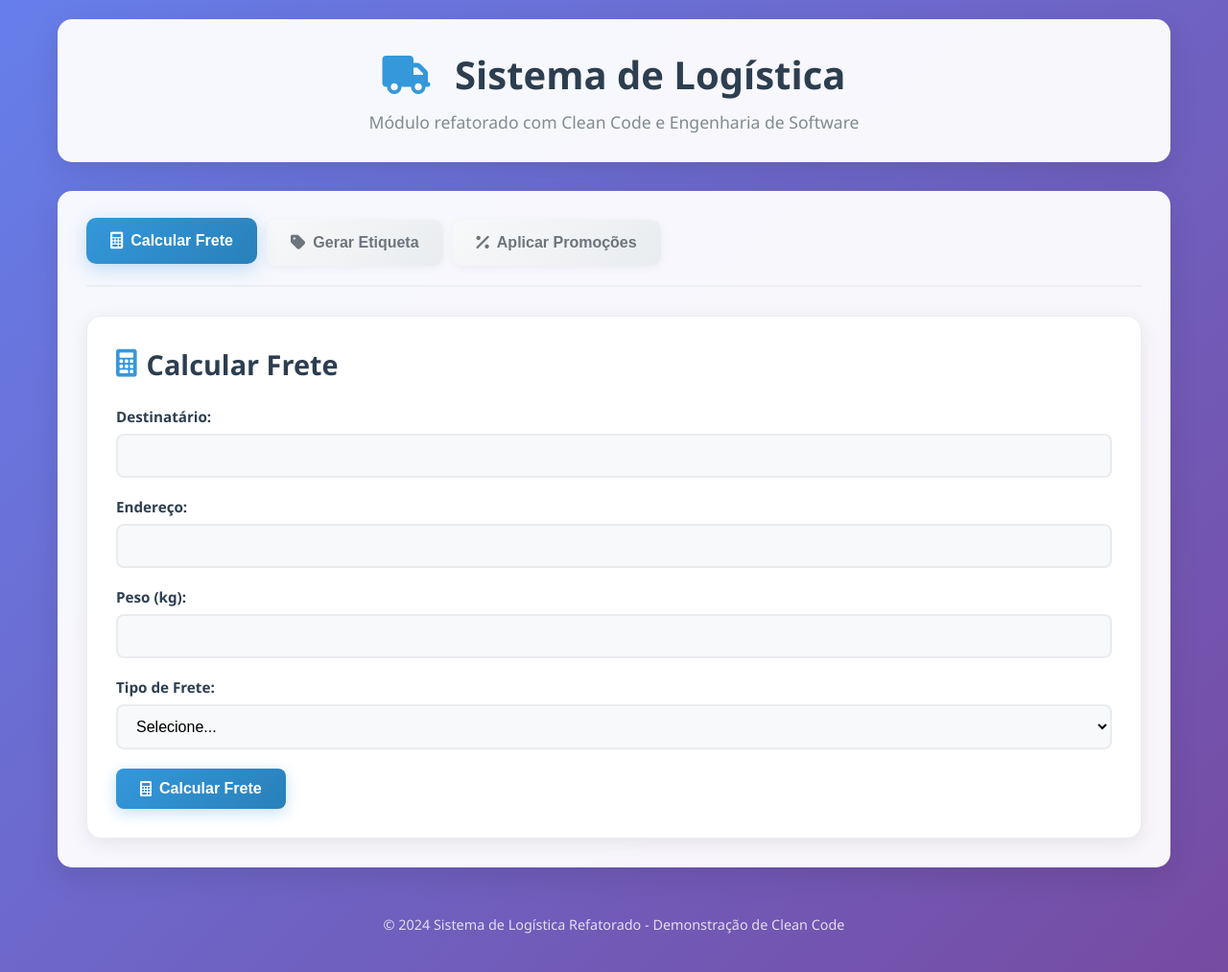
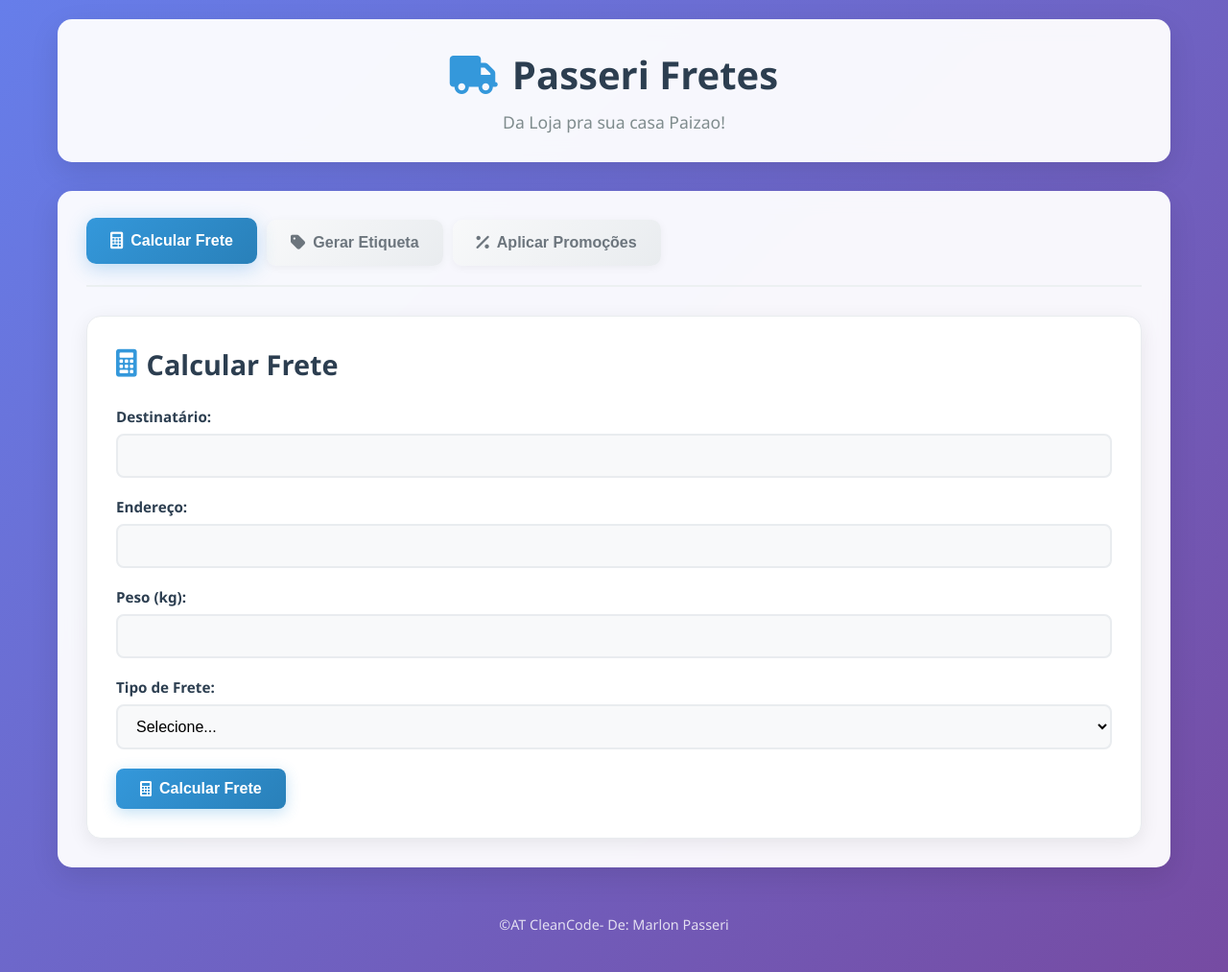
Before and after one commit to MarlonPasseri/CleanCode-AT, a plain HTML site: page src/static/index.html in a window 1280 px wide. Shown: the whole page at 96% size. Drawn offline with Linux system fonts and the light colour scheme.

Commit message:
Alteração HTML

```diff
--- a/src/static/index.html
+++ b/src/static/index.html
@@ -3,7 +3,7 @@
 <head>
     <meta charset="UTF-8">
     <meta name="viewport" content="width=device-width, initial-scale=1.0">
-    <title>Sistema de Logística - Refatorado</title>
+    <title>MP Dos Fretes</title>
     <link rel="stylesheet" href="styles.css">
     <link href="https://cdnjs.cloudflare.com/ajax/libs/font-awesome/6.0.0/css/all.min.css" rel="stylesheet">
 </head>
@@ -11,8 +11,8 @@
     <div class="container">
         <header class="header">
             <div class="header-content">
-                <h1><i class="fas fa-truck"></i> Sistema de Logística</h1>
-                <p>Módulo refatorado com Clean Code e Engenharia de Software</p>
+                <h1><i class="fas fa-truck"></i>Passeri Fretes</h1>
+                <p>Da Loja pra sua casa Paizao!</p>
             </div>
         </header>
 
@@ -136,7 +136,7 @@
         </main>
 
         <footer class="footer">
-            <p>&copy; 2024 Sistema de Logística Refatorado - Demonstração de Clean Code</p>
+            <p>&copy;AT CleanCode- De: Marlon Passeri </p>
         </footer>
     </div>
 
```
